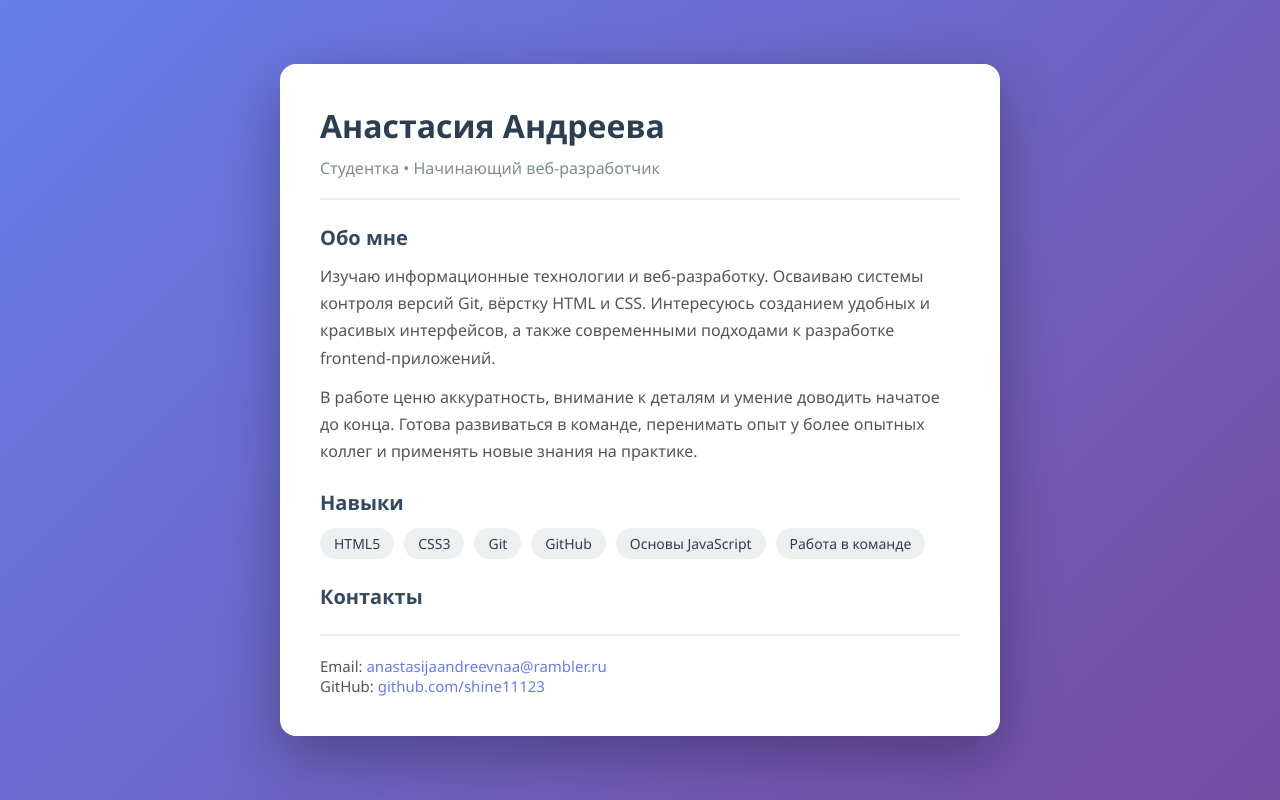
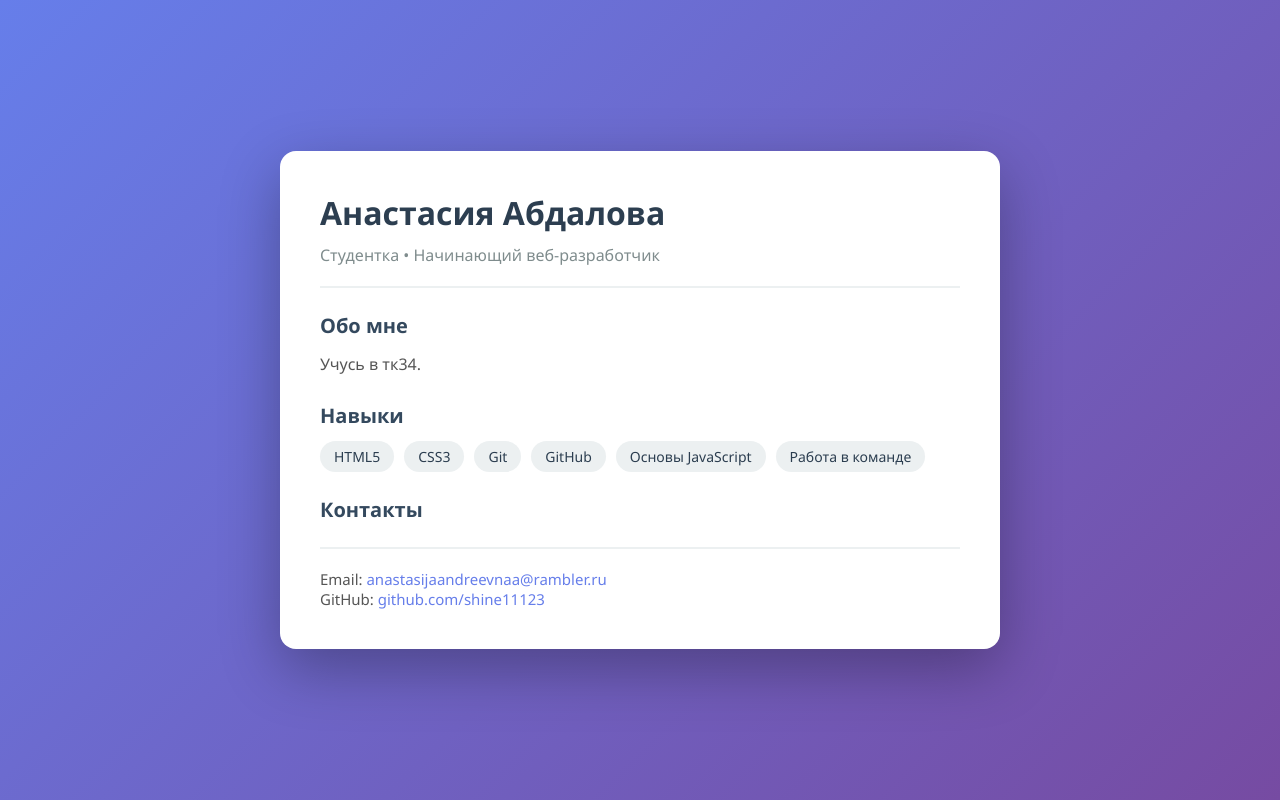
Before and after one commit to shine11123/Homework, a plain HTML site: page index.html in a window 1280 px wide. Drawn offline with Linux system fonts and the light colour scheme.

Commit message:
Профиль

```diff
--- a/index.html
+++ b/index.html
@@ -94,20 +94,12 @@
 </head>
 <body>
     <div class="profile">
-        <h1>Анастасия Андреева</h1>
+        <h1>Анастасия Абдалова</h1>
         <p class="subtitle">Студентка • Начинающий веб-разработчик</p>
 
         <h2>Обо мне</h2>
         <p>
-            Изучаю информационные технологии и веб-разработку. Осваиваю системы
-            контроля версий Git, вёрстку HTML и CSS. Интересуюсь созданием
-            удобных и красивых интерфейсов, а также современными подходами
-            к разработке frontend-приложений.
-        </p>
-        <p>
-            В работе ценю аккуратность, внимание к деталям и умение доводить
-            начатое до конца. Готова развиваться в команде, перенимать опыт
-            у более опытных коллег и применять новые знания на практике.
+		Учусь в тк34.
         </p>
 
         <h2>Навыки</h2>
```
